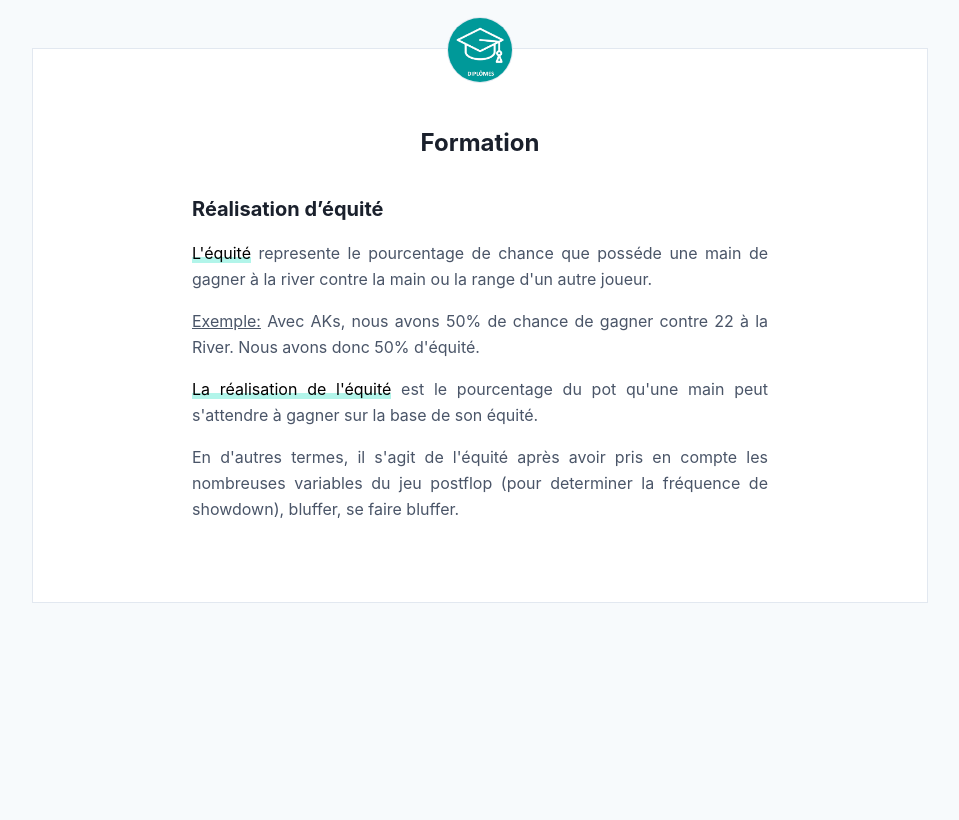
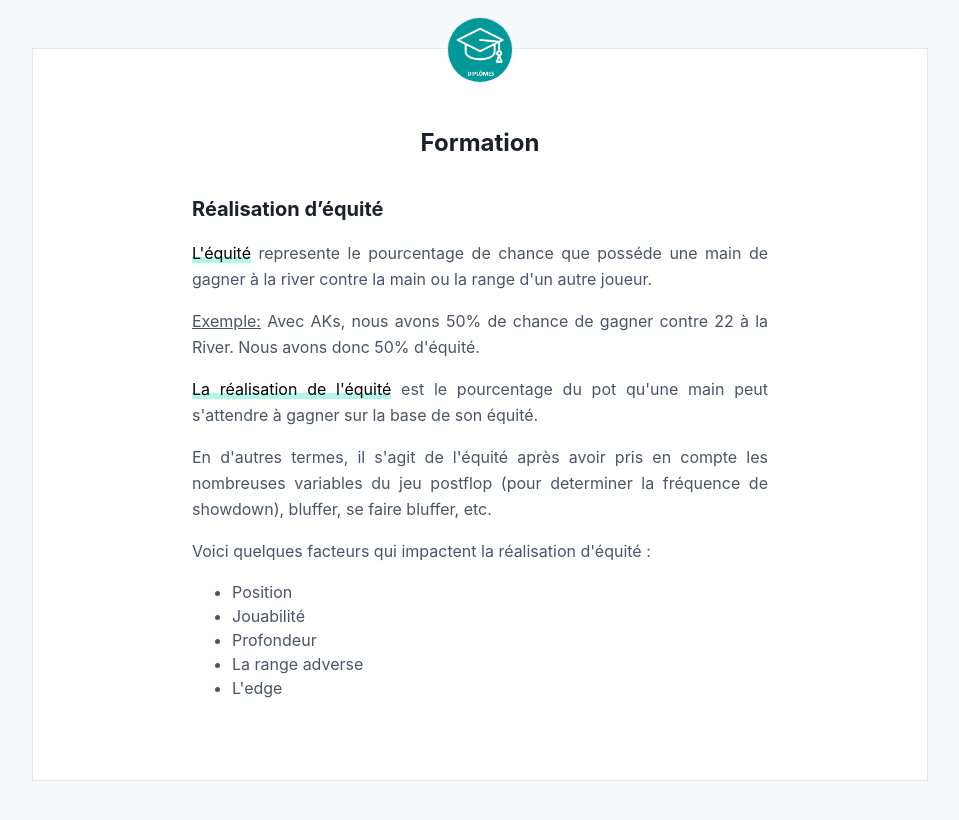
Before and after one commit to greglejeune/blog, a Jekyll site: the page built from _posts/2020-03-03-masterclass.md, in a window 1280 px wide. Shown: the top 820 px of the page, without its empty margins (160-1119 px from the left). Built offline with Jekyll 4.4.1, drawn with Linux system fonts in a browser that asks for light colours.

Commit message:
Update 2020-03-03-masterclass.md

```diff
--- a/_posts/2020-03-03-masterclass.md
+++ b/_posts/2020-03-03-masterclass.md
@@ -15,6 +15,16 @@ categories: poker
     <span>La réalisation de l'équité</span> est le pourcentage du pot qu'une main peut s'attendre à gagner sur la base de son équité.
   </p>
   <p>
-    En d'autres termes, il s'agit de l'équité après avoir pris en compte les nombreuses variables du jeu postflop (pour determiner la fréquence de showdown), bluffer, se faire bluffer.
+    En d'autres termes, il s'agit de l'équité après avoir pris en compte les nombreuses variables du jeu postflop (pour determiner la fréquence de showdown), bluffer, se faire bluffer, etc.
   </p>
+  <p>
+    Voici quelques facteurs qui impactent la réalisation d'équité :
+  </p>
+  <ul>
+    <li>Position</li>
+    <li>Jouabilité</li>
+    <li>Profondeur</li>
+    <li>La range adverse</li>
+    <li>L'edge</li>
+  </ul>
 </div>
```
